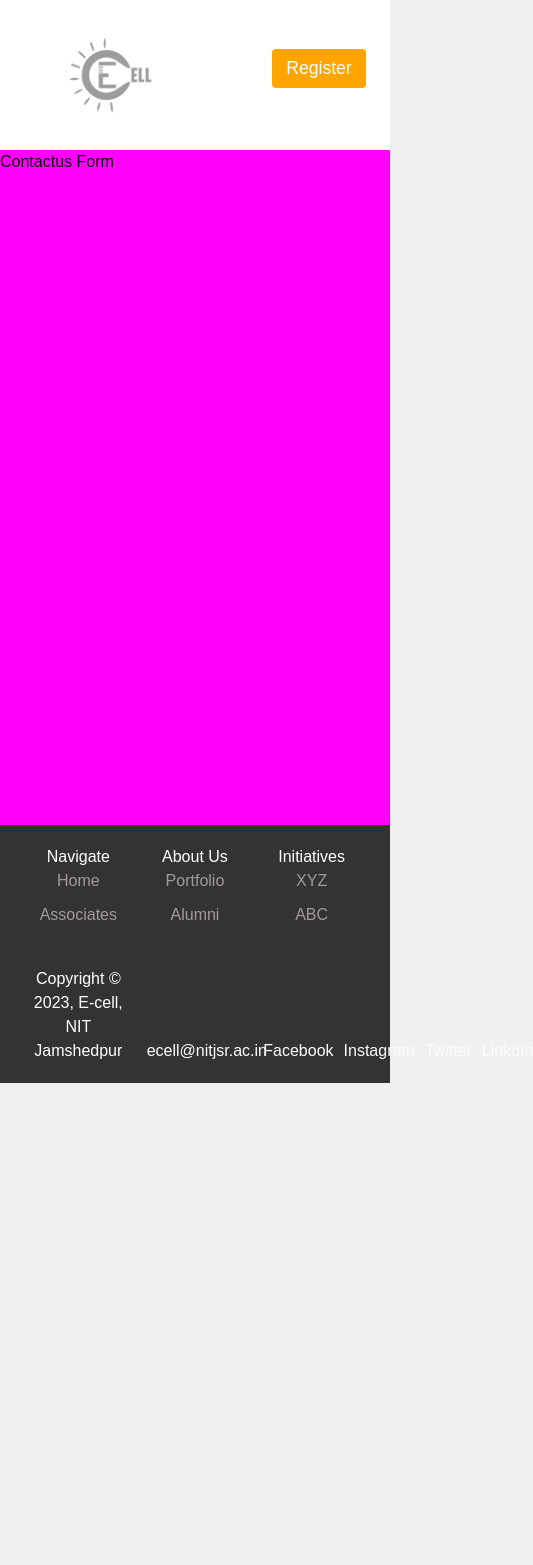
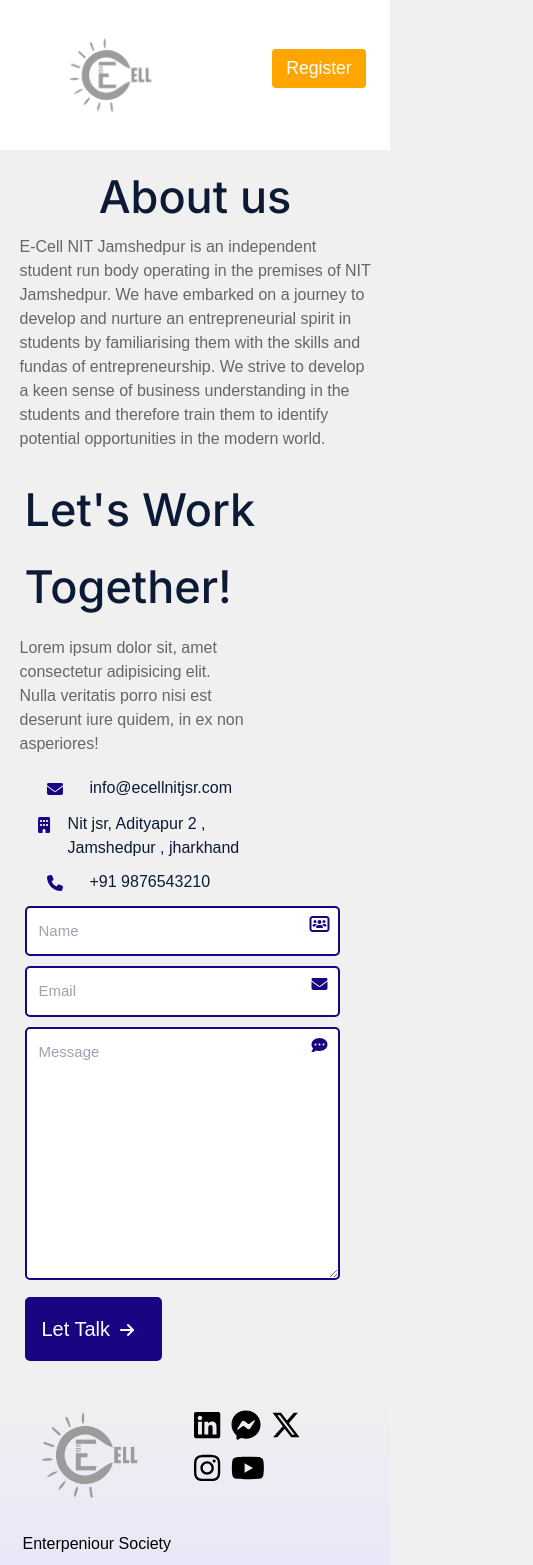
Before and after one commit to codewithnick/ecellnitjsr, a React (Create React App) app: page /contactus in a window 390 px wide. Shown: the top 1565 px of the page, 533 px wide, since content can reach past the window. Before the commit the page ends 1083 px from the top, so only its background shows below. Built offline with nearby package versions, Linux system fonts and the light colour scheme.

Commit message:
Footer, About us and Responsive added

```diff
--- a/package.json
+++ b/package.json
@@ -4,6 +4,10 @@
   "private": true,
   "homepage": "https://ecellnitjsr.vercel.app/",
   "dependencies": {
+    "@fortawesome/fontawesome-svg-core": "^6.4.2",
+    "@fortawesome/free-brands-svg-icons": "^6.4.2",
+    "@fortawesome/free-solid-svg-icons": "^6.4.2",
+    "@fortawesome/react-fontawesome": "^0.2.0",
     "@testing-library/jest-dom": "^5.17.0",
     "@testing-library/react": "^13.4.0",
     "@testing-library/user-event": "^13.5.0",
--- a/src/components/Contactus.jsx
+++ b/src/components/Contactus.jsx
@@ -1,11 +1,208 @@
 import React from "react";
-import "../styles/Contactus.css";
-
+//for Css
+import styled from "styled-components";
+import "../styles/Register.css";
+//Icons
+import { FontAwesomeIcon } from '@fortawesome/react-fontawesome'
+import { faPhone, faBuilding,faEnvelope, faCommentDots, faUsersRectangle,faArrowRight} from "@fortawesome/free-solid-svg-icons";
 export const Contactus = () => {
   return (
     <>
-      <div id="contactus">Contactus Form</div>
+      <Aboutus>
+        <h2>About us</h2>
+        <p>
+          E-Cell NIT Jamshedpur is an independent student run body operating in
+          the premises of NIT Jamshedpur. We have embarked on a journey to
+          develop and nurture an entrepreneurial spirit in students by
+          familiarising them with the skills and fundas of entrepreneurship. We
+          strive to develop a keen sense of business understanding in the
+          students and therefore train them to identify potential opportunities
+          in the modern world.
+        </p>
+      </Aboutus>
+      <RegisterBox style={{ padding: "5%" }}>
+        {/*/Text is a div that contain all the social media link */}
+        <Text>
+          <div className="TextHeader">
+            <h2>Let's Work</h2>
+            <h2>Together!</h2>
+          </div>
+          <div className="Textbody">
+            <p>
+              Lorem ipsum dolor sit, amet consectetur adipisicing elit. Nulla
+              veritatis porro nisi est deserunt iure quidem, in ex non
+              asperiores!
+            </p>
+            {/*/Icon with Links */}
+            <div className="Contact_info">
+              <Flexbox>
+                <FontAwesomeIcon icon={faEnvelope} className="links"/>
+                <h4>info@ecellnitjsr.com</h4>
+              </Flexbox>
+              <Flexbox>
+                <FontAwesomeIcon icon={faBuilding} className="links"/>
+                <h4>Nit jsr, Adityapur 2 , Jamshedpur , jharkhand</h4>
+              </Flexbox>
+              <Flexbox>
+              <FontAwesomeIcon icon={faPhone} className="links"/>
+                <h4>+91 9876543210</h4>
+              </Flexbox>
+            </div>
+          </div>
+        </Text>
+        {/*/Register Form is in this container */}
+        <RegisterForm>
+          <form>
+            <div style={{ position: "relative" }}>
+            <FontAwesomeIcon icon={faUsersRectangle} className="FormIcon"/>
+              <input type="text" name="name" id="name" placeholder="Name" />
+              <br />
+            </div>
+            <div style={{ position: "relative" }}>
+            <FontAwesomeIcon icon={faEnvelope} className="FormIcon"/>
+              <input type="email" name="email" id="email" placeholder="Email" />
+              <br />
+            </div>
+            <div style={{ position: "relative" }}>
+            <FontAwesomeIcon icon={faCommentDots} className="FormIcon"/>
+              <textarea
+                name="message"
+                id="message"
+                cols="30"
+                rows="10"
+                placeholder="Message"
+              ></textarea>
+            </div>
+            <div style={{ position: "relative", width: "max-content" }}>
+            <FontAwesomeIcon icon={faArrowRight} className="SubmitArrow"/>
+              <input type="submit" value="Let Talk" />
+            </div>
+          </form>
+        </RegisterForm>
+      </RegisterBox>
     </>
   );
 };
+const RegisterBox = styled.div`
+  display: flex;
+  flex-direction: row;
+  @media (max-width: 768px) {
+    flex-direction: column;
+  }
+`;
+const Aboutus = styled.div`
+  width: 60%;
+  margin: 2% 20% 0 20%;
+  h2 {
+    text-align: center;
+    color: #0b1b35;
+    font-family: "Inter", sans-serif;
+    padding: 5px;
+  }
+  p {
+    color: #666;
+  }
+  @media (max-width: 768px) {
+    width: 90%;
+    margin: 2% 5% 0 5%;
+  }
+`;
+const Flexbox = styled.div`
+  display: flex;
+`;
+const Text = styled.div`
+  width: 40%;
+  color: #0b1b35;
+  @media (max-width: 768px) {
+    width: 80%;
+  }
+  h2 {
+    color: #0b1b35;
+    font-family: "Inter", sans-serif;
+    padding: 5px;
+  }
+  .Textbody {
+    padding-top: 10px;
+    width: 80%;
+    p {
+      color: #666;
+    }
+    .Contact_info {
+      div {
+        align-item: center;
+      }
+      padding-top: 15px;
+      h4 {
+        margin: 5px 0 5px 0;
+      }
+      .links {
+        color: #190482;
+        width: 50px;
+        padding: 10px;
+      }
+    }
+  }
+`;
+
+const RegisterForm = styled.div`
+  width: 60%;
+  font-family: "Inter", sans-serif;
+  @media (max-width: 768px) {
+    width: 100%;
+  }
+  h2 {
+    color: #0b1b35;
+    font-family: "Inter", sans-serif;
+  }
+  input {
+    width: 90%;
+    padding: 12px;
+    margin: 5px;
+    border: solid #190482 2px;
+    border-radius: 5px;
+    font-size: 15px;
+  }
+  input[type="submit"] {
+    width: max-content;
+    padding: 15px;
+    padding-right: 50px;
+    color: white;
+    background: #190482;
+    font-size: 20px;
+    transition: 0.5s;
+  }
+  input[type="submit"]:hover {
+    color: #190482;
+    border: solid 3px #190482;
+    background-color: #fff;
+    .SubmitArrow{
+      color: #190482;
+    }
+  }
+
+  textarea {
+    width: 90%;
+    padding: 12px;
+    margin: 5px;
+    border: solid #190482 2px;
+    border-radius: 5px;
+    font-size: 15px;
+  }
+  .FormIcon {
+    color: #190482;
+    position: absolute;
+    top: 15px;
+    right: 11%;
+    width: 25px;
+  }
+  .SubmitArrow{
+    width: 40px;
+    position: absolute;
+    top: 30px;
+    right: 20px;
+    color: white;
+
+  }
+
+`;
 export default Contactus;
--- a/src/components/Footer.jsx
+++ b/src/components/Footer.jsx
@@ -1,46 +1,129 @@
 import React from 'react';
+import { Link } from 'react-router-dom';
+//CSS
+import styled from 'styled-components';
 import '../styles/Footer.css';
+ //Image
+ import Logo from "../images/logo.png"
 
+ //Icon
+ import { FontAwesomeIcon } from '@fortawesome/react-fontawesome'
+ import { faLinkedin,faFacebookMessenger,faXTwitter,faInstagram,faYoutube } from '@fortawesome/free-brands-svg-icons';
+ import { faMessage ,faPhone} from '@fortawesome/free-solid-svg-icons';
 function Footer() {
     return (
-      <footer>
-        <div className="footer-section">
-          <h4>Navigate</h4>
-          <ul>
-            <li><a href="/">Home</a></li>
-            <li><a href="/associates">Associates</a></li>
-          </ul>
-        </div>
-        <div className="footer-section">
-          <h4>About Us</h4>
-          <ul>
-            <li><a href="/porfolio">Portfolio</a></li>
-            <li><a href="/alumni">Alumni</a></li>
-          </ul>
-        </div>
-        <div className="footer-section">
-          <h4>Initiatives</h4>
-          <ul>
-            <li><a href="/xyz">XYZ</a></li>
-            <li><a href="/abc">ABC</a></li>
-          </ul>
-        </div>
-        <div className='footer-sec2'>
-            <p>Copyright &copy; 2023, E-cell, NIT Jamshedpur</p>
-        </div>
-        <div className='footer-sec2'>
-            <a href='ecell@nitjsr.ac.in'>ecell@nitjsr.ac.in</a>
-        </div>
-        <div className='footer-sec2'>
-            <a href='www.facebook.com'>Facebook</a>
-            <a href='www.instagram.com'>Instagram</a>
-            <a href='www.twitter.com'>Twitter</a>
-            <a href='www.linkdin.com'>LinkdIn</a>
-        </div>
-      </footer>
+    <Footerdiv>
+     <Flexbox>
+      <div className="logo">
+        <div>
+          <img src={Logo} alt="Logo" style={{"width": "150px"}}/><br/>
+          <h3>Enterpeniour Society</h3>
+          <h3>National Institute of Technology</h3>
+          </div>
+          <div>
+          <FontAwesomeIcon icon={faLinkedin} className="links"/>
+          <FontAwesomeIcon icon={faFacebookMessenger} className="links"/>
+          <FontAwesomeIcon icon={faXTwitter} className="links"/>
+          <FontAwesomeIcon icon={faInstagram} className="links"/>
+          <FontAwesomeIcon icon={faYoutube} className="links"/>
+          </div>
+
+      </div>
+      <div className="Footer_nav">
+          <table>
+            <tr>
+              <th>Company</th>
+              <th>Product</th>
+              <th>Resources</th>
+              <th>Contact us</th>
+            </tr>
+            <tr>
+              <td><Link to="/Aboutus">About Us</Link></td>
+              <td><Link to="/Invoicing">Invoicing</Link></td>
+              <td><Link to="/template">Template</Link></td>
+              <td> <FontAwesomeIcon icon={faMessage} style={{"margin": "5px"}}/>info@ecellnitjsr.com</td>
+            </tr>
+            <tr>
+              <td><Link to="/Careers">Careers</Link></td>
+              <td><Link to="/Contract">Contract</Link></td>
+              <td><Link to="/Intemplate">Invoicing Template</Link></td>
+              <td> <FontAwesomeIcon icon={faPhone} style={{"margin": "5px"}}/>+91 9876543210</td>
+            </tr>
+            <tr>
+              <td><Link to="/Blog">Blog</Link></td>
+              <td><Link to="/Accouncting">Accouncting</Link></td>
+            </tr>
+          </table>
+      </div>
+     </Flexbox>
+     <div className="copyright">
+        <h5>Copyright @ecell nit jsr 2023. All Right Reserved</h5>
+     </div>
+      </Footerdiv>
     );
   }
 
-
+const Flexbox = styled.div`
+display: flex;
+`;
+const Footerdiv = styled.footer`
+width: 100%;
+overflow-x: hidden;
+padding: 5%;
+background: #F0F0F0;
+background: linear-gradient(180deg, #F0F0F0, rgba(227, 221, 255, 1.0));
+.copyright{
+  margin-top: 100px;
+h5{
+  text-align: center;
+}
+}
+.links{
+  padding: 5px;
+  font-size: 30px;
+  transition: 0.5s;
+    }
+    .links:hover{
+      color:rgb(25,4,130)
+    }
+    .Footer_nav{
+      width: 60%;
+      display: block;
+      @media (max-width: 900px) {
+        display: none;
+      }
+      table{
+        width: 90%;
+        margin: 5%;
+        th{
+          text-align: start;
+          padding-bottom: 20px;
+        }
+        td{
+          text-align: start;
+          padding-bottom: 10px;
+        }
+      }
+    }
+.logo{
+  width: 40%;
+  display: block;
+  @media (max-width: 900px) {
+    width: 90%;
+    display: flex;
+    justify-content: center;
+    align-item: center;
+    img{
+      width: 15opx;
+    }
+  }
+  img{
+    width: 200px;
+  }
+  h3{
+    padding: 3px;
+  }
+}
+`;
 
 export default Footer
--- a/src/components/Register.jsx
+++ b/src/components/Register.jsx
@@ -3,16 +3,23 @@ import React from "react";
 import styled from "styled-components";
 import "../styles/Register.css";
 //Icons
-import Mail from "../images/Icon/mail.png";
-import Mail_2 from "../images/Icon/mail_2.png";
-import Office from "../images/Icon/officeBuilding.png";
-import Phone from "../images/Icon/Phone.png";
-import User from "../images/Icon/user.png";
-import Msg from "../images/Icon/message.png";
-import RightArrow from "../images/Icon/rightArrow.png";
-
+import { FontAwesomeIcon } from '@fortawesome/react-fontawesome'
+import { faPhone, faBuilding,faEnvelope, faCommentDots, faUsersRectangle,faArrowRight} from "@fortawesome/free-solid-svg-icons";
 export const Register = () => {
   return (
+    <>
+      <Aboutus>
+        <h2>About us</h2>
+        <p>
+          E-Cell NIT Jamshedpur is an independent student run body operating in
+          the premises of NIT Jamshedpur. We have embarked on a journey to
+          develop and nurture an entrepreneurial spirit in students by
+          familiarising them with the skills and fundas of entrepreneurship. We
+          strive to develop a keen sense of business understanding in the
+          students and therefore train them to identify potential opportunities
+          in the modern world.
+        </p>
+      </Aboutus>
       <RegisterBox style={{ padding: "5%" }}>
         {/*/Text is a div that contain all the social media link */}
         <Text>
@@ -23,23 +30,21 @@ export const Register = () => {
           <div className="Textbody">
             <p>
               Lorem ipsum dolor sit, amet consectetur adipisicing elit. Nulla
-            veritatis porro nisi est deserunt iure quidem, in ex non asperiores!
+              veritatis porro nisi est deserunt iure quidem, in ex non
+              asperiores!
             </p>
             {/*/Icon with Links */}
             <div className="Contact_info">
               <Flexbox>
-              {" "}
-              <img src={Mail} alt="Mail icon" />
+                <FontAwesomeIcon icon={faEnvelope} className="links"/>
                 <h4>info@ecellnitjsr.com</h4>
               </Flexbox>
               <Flexbox>
-              {" "}
-              <img src={Office} alt="Mail icon" />
+                <FontAwesomeIcon icon={faBuilding} className="links"/>
                 <h4>Nit jsr, Adityapur 2 , Jamshedpur , jharkhand</h4>
               </Flexbox>
               <Flexbox>
-              {" "}
-              <img src={Phone} alt="Mail icon" />
+              <FontAwesomeIcon icon={faPhone} className="links"/>
                 <h4>+91 9876543210</h4>
               </Flexbox>
             </div>
@@ -49,17 +54,17 @@ export const Register = () => {
         <RegisterForm>
           <form>
             <div style={{ position: "relative" }}>
-            <img src={User} alt="User icon" className="FormIcon" />
+            <FontAwesomeIcon icon={faUsersRectangle} className="FormIcon"/>
               <input type="text" name="name" id="name" placeholder="Name" />
               <br />
             </div>
             <div style={{ position: "relative" }}>
-            <img src={Mail_2} alt="Mail icon" className="FormIcon" />
+            <FontAwesomeIcon icon={faEnvelope} className="FormIcon"/>
               <input type="email" name="email" id="email" placeholder="Email" />
               <br />
             </div>
             <div style={{ position: "relative" }}>
-            <img src={Msg} alt="Message icon" className="FormIcon" />
+            <FontAwesomeIcon icon={faCommentDots} className="FormIcon"/>
               <textarea
                 name="message"
                 id="message"
@@ -69,21 +74,13 @@ export const Register = () => {
               ></textarea>
             </div>
             <div style={{ position: "relative", width: "max-content" }}>
-            <img
-              src={RightArrow}
-              alt="Message icon"
-              style={{
-                width: "30px",
-                position: "absolute",
-                top: "20px",
-                right: "20px",
-              }}
-            />
+            <FontAwesomeIcon icon={faArrowRight} className="SubmitArrow"/>
               <input type="submit" value="Let Talk" />
             </div>
           </form>
         </RegisterForm>
       </RegisterBox>
+    </>
   );
 };
 const RegisterBox = styled.div`
@@ -91,6 +88,23 @@ display: flex;
   flex-direction: row;
   @media (max-width: 768px) {
     flex-direction: column;
+  }
+`;
+const Aboutus = styled.div`
+  width: 60%;
+  margin: 2% 20% 0 20%;
+  h2 {
+    text-align: center;
+    color: #0b1b35;
+    font-family: "Inter", sans-serif;
+    padding: 5px;
+  }
+  p {
+    color: #666;
+  }
+  @media (max-width: 768px) {
+    width: 90%;
+    margin: 2% 5% 0 5%;
   }
 `;
 const Flexbox = styled.div`
@@ -114,14 +128,15 @@ const Text = styled.div`
       color: #666;
     }
     .Contact_info {
-      div{
+      div {
         align-item: center;
       }
       padding-top: 15px;
       h4 {
         margin: 5px 0 5px 0;
       }
-      img {
+      .links {
+        color: #190482;
         width: 50px;
         padding: 10px;
       }
@@ -146,7 +161,6 @@ const RegisterForm = styled.div`
     border: solid #190482 2px;
     border-radius: 5px;
     font-size: 15px;
-
   }
   input[type="submit"] {
     width: max-content;
@@ -161,6 +175,9 @@ const RegisterForm = styled.div`
     color: #190482;
     border: solid 3px #190482;
     background-color: #fff;
+    .SubmitArrow{
+      color: #190482;
+    }
   }
 
   textarea {
@@ -172,10 +189,20 @@ const RegisterForm = styled.div`
     font-size: 15px;
   }
   .FormIcon {
+    color: #190482;
     position: absolute;
     top: 15px;
     right: 11%;
     width: 25px;
   }
+  .SubmitArrow{
+    width: 40px;
+    position: absolute;
+    top: 30px;
+    right: 20px;
+    color: white;
+
+  }
+
 `;
 export default Register;
--- a/src/styles/Footer.css
+++ b/src/styles/Footer.css
@@ -2,56 +2,5 @@ footer {
     bottom: 0;
     left: 0;
     width: 100%;
-    background-color: #333;
-    color: #fff;
     padding: 20px;
   }
-
-  .footer-section {
-    display: inline-block;
-    width: 33.33%;
-    box-sizing: border-box;
-    text-align: center;
-  }
-  .footer-sec2 {
-    display: inline-block;
-    width: 33.33%;
-    box-sizing: border-box;
-    text-align: center;
-  }
-  .footer-section h4 {
-    margin: 0;
-  }
-  .footer-sec2 p {
-    margin-bottom: 0;
-    margin-top: 30px;
-  }
-
-  .footer-section ul {
-    list-style: none;
-    padding: 0;
-  }
-
-  .footer-section ul li {
-    margin-bottom: 10px;
-  }
-
-  .footer-section a {
-    color: #a39b9b;
-    text-decoration: none;
-  }
-
-    .footer-section a:hover {
-    text-decoration: underline;
-    color: blue;
-  }
-  .footer-sec2 a {
-    color: #fffbfb;
-    text-decoration: none;
-    padding-left: 10px;
-  }
-
-    .footer-sec2 a:hover {
-    text-decoration: underline;
-    color: blue;
-  }
```
Also changed, not shown: 1 other file (tests, documents, lock files or other folders). Lines whose indentation alone changed are shown as unchanged.
